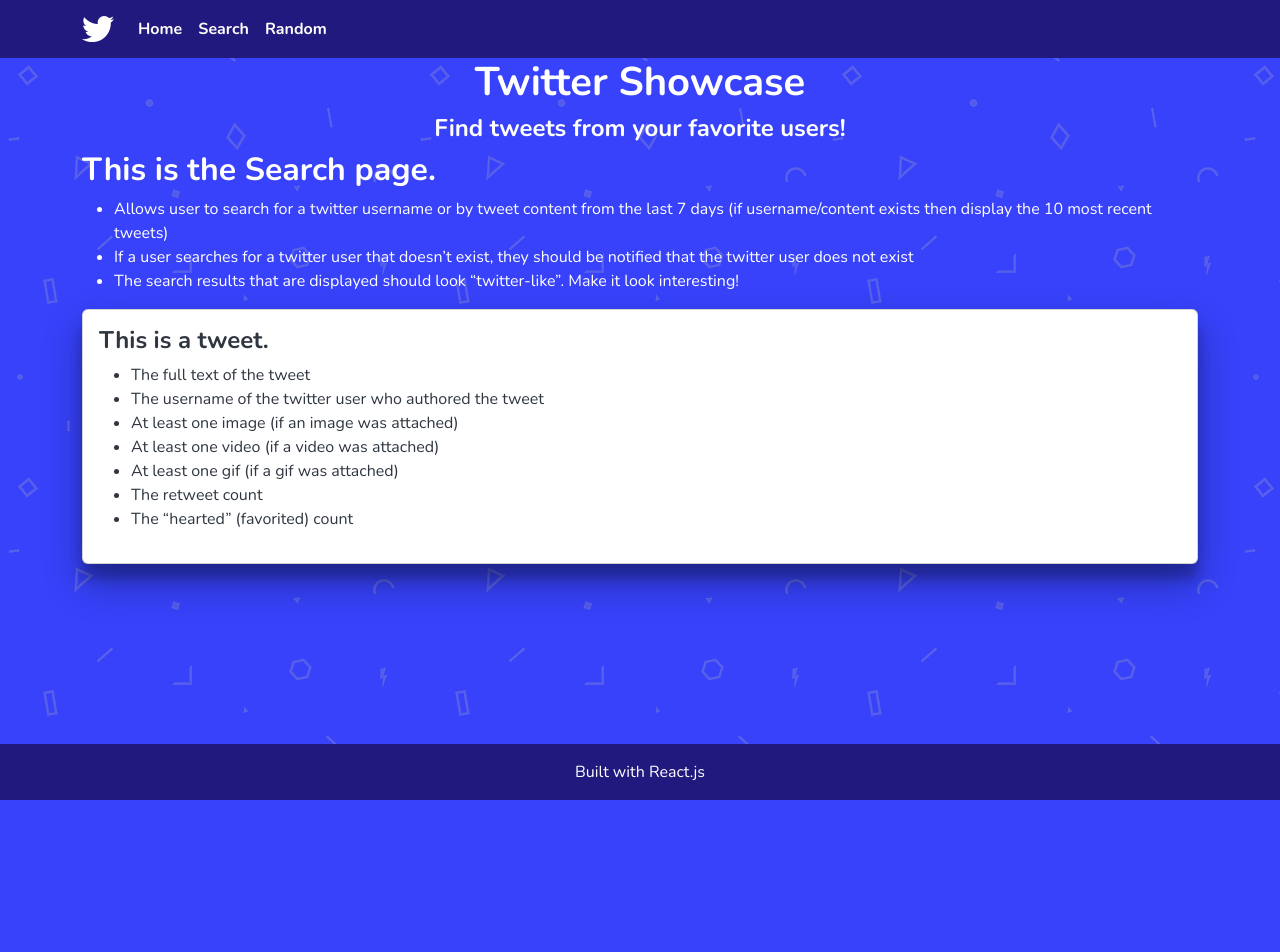
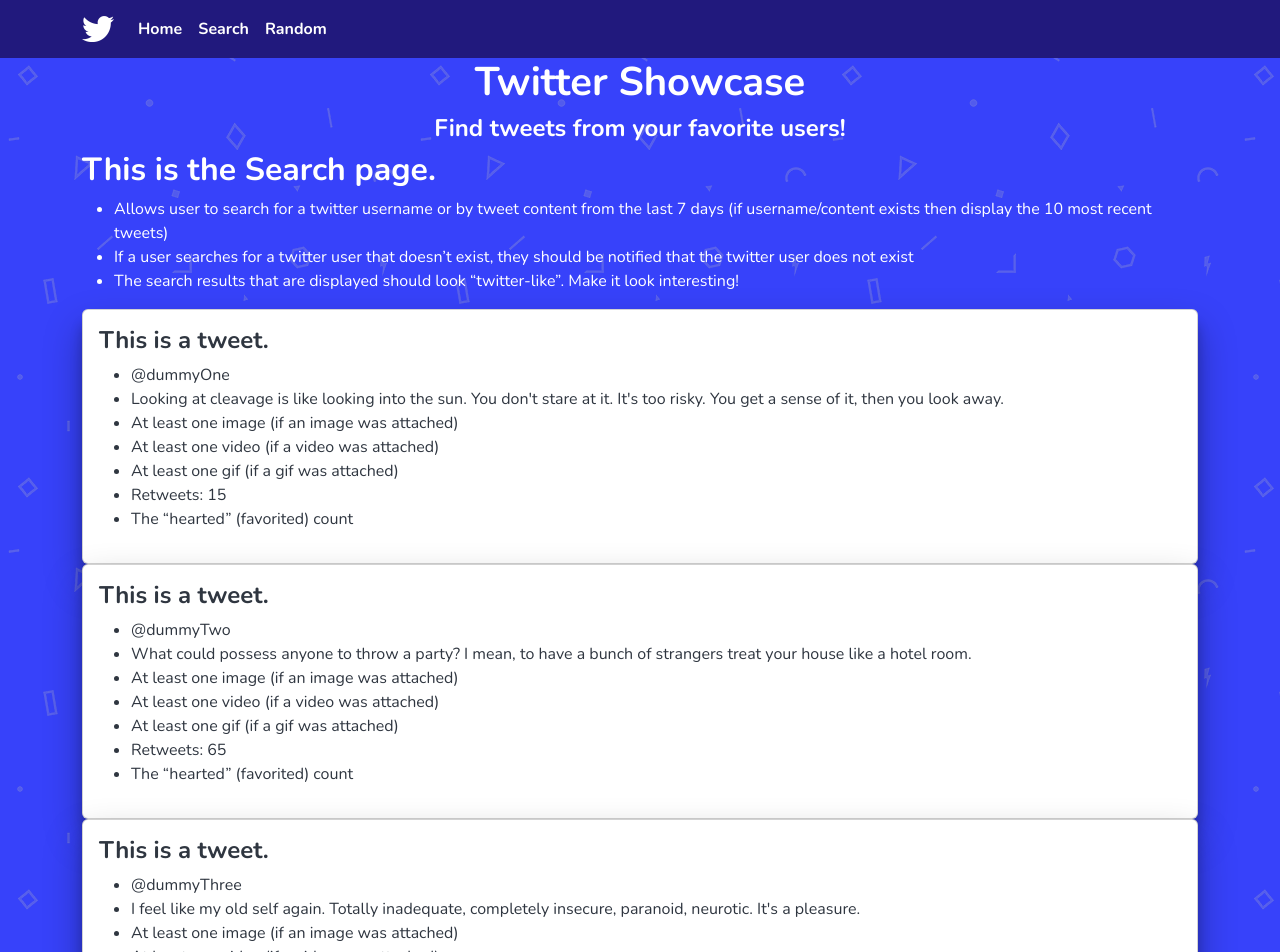
Before and after one commit to j-otterbox/twitter-showcase, a React (Create React App) app: page /search in a window 1280 px wide. Shown: the top 952 px of the page. Before the commit the page ends 800 px from the top, so only its background shows below. Built offline with nearby package versions, Linux system fonts and the light colour scheme.

Commit message:
check in before beginning server work

```diff
--- a/src/components/MainFooter.css
+++ b/src/components/MainFooter.css
@@ -1,8 +1,5 @@
 .main-footer {
-  position: absolute;
-  bottom: 0;
   background: #21197d;
-  height: auto;
   width: 100%;
   padding: 16px;
   text-align: center;
--- a/src/components/Tweet.js
+++ b/src/components/Tweet.js
@@ -1,17 +1,17 @@
 import { Card } from "react-bootstrap";
 import "./Tweet.css";
 
-const Tweet = () => {
+const Tweet = (props) => {
   return (
     <Card className="tweet">
       <h4>This is a tweet.</h4>
       <ul>
-        <li>The full text of the tweet</li>
-        <li>The username of the twitter user who authored the tweet</li>
+        <li>{props.data.username}</li>
+        <li>{props.data.text}</li>
         <li>At least one image (if an image was attached)</li>
         <li>At least one video (if a video was attached)</li>
         <li>At least one gif (if a gif was attached)</li>
-        <li>The retweet count</li>
+        <li>Retweets: {props.data.retweets}</li>
         <li>The “hearted” (favorited) count</li>
       </ul>
     </Card>
--- a/src/routes/Search.js
+++ b/src/routes/Search.js
@@ -1,5 +1,48 @@
 import { Fragment } from "react";
 import Tweet from "../components/Tweet";
+
+const tweets = [
+  {
+    username: "@dummyOne",
+    text: "Looking at cleavage is like looking into the sun. You don't stare at it. It's too risky. You get a sense of it, then you look away.",
+    retweets: 15,
+    media: {
+      video: "",
+      image: "",
+      gif: "",
+    },
+  },
+  {
+    username: "@dummyTwo",
+    text: "What could possess anyone to throw a party? I mean, to have a bunch of strangers treat your house like a hotel room.",
+    retweets: 65,
+    media: {
+      video: "",
+      image: "",
+      gif: "",
+    },
+  },
+  {
+    username: "@dummyThree",
+    text: "I feel like my old self again. Totally inadequate, completely insecure, paranoid, neurotic. It's a pleasure.",
+    retweets: 47,
+    media: {
+      video: "",
+      image: "",
+      gif: "",
+    },
+  },
+  {
+    username: "@dummyFour",
+    text: "Yeah, I'm a great quitter. It's one of the few things I do well. I come from a long line of quitters.",
+    retweets: 87,
+    media: {
+      video: "",
+      image: "",
+      gif: "",
+    },
+  },
+];
 
 const Search = () => {
   return (
@@ -20,7 +63,9 @@
           it look interesting!
         </li>
       </ul>
-      <Tweet />
+      {tweets.map((elem) => (
+        <Tweet key={elem.username} data={elem} />
+      ))}
     </Fragment>
   );
 };
```
